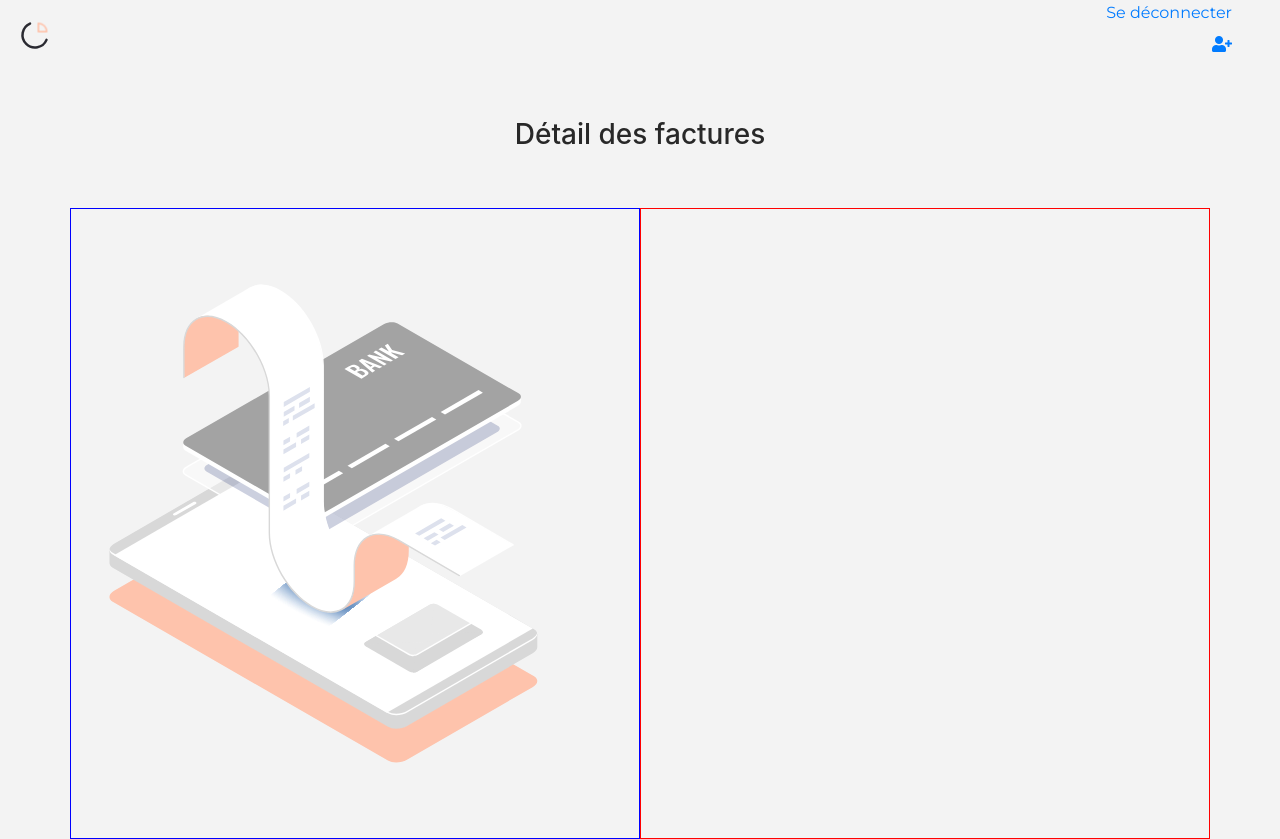
After one commit to Dream-Team-of-Sab/projet-coloc, a Flask app: template app/templates/detail_facture.html in a window 1280 px wide. The commit adds this page. Run offline with Flask 2, Linux system fonts and the light colour scheme; the template is opened without the code that fills it, so the values that code supplies are empty; some libraries are stand-ins or nearby versions.

Commit message:
creation view detail invoice

```diff
--- a/app/static/style.css
+++ b/app/static/style.css
@@ -544,6 +544,17 @@ PAGE INDEX
     margin-right: 25px;
 }
 
+ /* PAGE DETAIL FACTURES */
+
+.item1{
+    border: 1px solid blue;
+}
+
+.item2{
+    border: 1px solid red;
+}
+
+
 /* --------------------
 MEDIAS QUERIES
 -------------------- */
@@ -551,6 +562,10 @@ MEDIAS QUERIES
     .index-item{
         padding: 70px 40px 0px 40px;
     }
+}
 
-
+@media (max-width: 768px){
+    .item1{
+        display: none;
+    }
 }
--- /dev/null
+++ b/app/templates/detail_facture.html
@@ -0,0 +1,56 @@
+<!DOCTYPE html>
+<html lang="en">
+<head>
+    <meta charset="UTF-8">
+    <meta name="viewport" content="width=device-width, initial-scale=1.0">
+    <meta http-equiv="X-UA-Compatible" content="ie=edge">
+    <link rel="stylesheet" href="{{ url_for('static', filename='style.css')}}">
+    <link rel="stylesheet" href="https://use.fontawesome.com/releases/v5.6.3/css/all.css" integrity="sha384-UHRtZLI+pbxtHCWp1t77Bi1L4ZtiqrqD80Kn4Z8NTSRyMA2Fd33n5dQ8lWUE00s/" crossorigin="anonymous">
+    <!-- CDN de bootstrap -->
+    <link rel="stylesheet" href="https://stackpath.bootstrapcdn.com/bootstrap/4.3.1/css/bootstrap.min.css" integrity="sha384-ggOyR0iXCbMQv3Xipma34MD+dH/1fQ784/j6cY/iJTQUOhcWr7x9JvoRxT2MZw1T" crossorigin="anonymous">
+    <script src="https://code.jquery.com/jquery-3.3.1.slim.min.js" integrity="sha384-q8i/X+965DzO0rT7abK41JStQIAqVgRVzpbzo5smXKp4YfRvH+8abtTE1Pi6jizo" crossorigin="anonymous"></script>
+    <script src="https://cdnjs.cloudflare.com/ajax/libs/popper.js/1.14.7/umd/popper.min.js" integrity="sha384-UO2eT0CpHqdSJQ6hJty5KVphtPhzWj9WO1clHTMGa3JDZwrnQq4sF86dIHNDz0W1" crossorigin="anonymous"></script>
+    <script src="https://stackpath.bootstrapcdn.com/bootstrap/4.3.1/js/bootstrap.min.js" integrity="sha384-JjSmVgyd0p3pXB1rRibZUAYoIIy6OrQ6VrjIEaFf/nJGzIxFDsf4x0xIM+B07jRM" crossorigin="anonymous"></script>
+    <!-- Polices -->
+    <link href="https://fonts.googleapis.com/css?family=Montserrat&display=swap" rel="stylesheet">
+    <title>Détail des factures</title>
+</head>
+<body class="index">
+    <header class= "d-flex justify-content-between">
+        <div class="logo">
+            <a href="{{ url_for('index')}}">
+                <svg id="icon-pie-chart" xmlns="http://www.w3.org/2000/svg" width="50" height="50" viewBox="0 0 24 24"
+                        fill="none" stroke="#2a2a31" stroke-width="2" stroke-linecap="round" stroke-linejoin="round">
+                    <path d="M21.21 15.89A10 10 0 1 1 8 2.83"></path>
+                    <path class="chart-data" stroke="#FEC3AC" d="M22 12A10 10 0 0 0 12 2v10z"></path>
+                </svg>
+            </a>
+        </div>
+        <div>
+            <a href="{{ url_for('logout') }}" class="mt-5 mr-5">Se déconnecter</a>
+            <div class="d-flex justify-content-end mt-2 mr-5">
+                <a href ="{{ url_for('flat') }}"><i class="fas fa-user-plus add_person"></i> </a>
+            </div>
+        </div>
+    </header>
+
+    <div class="container detail">
+        <div class="row d-flex justify-content-center">
+            <h3 class="mt-5">Détail des factures</h3>
+        </div>
+        <div class="row detail_item d-flex justify-content-center mt-5">
+            <div class="col-12 col-lg-6 item1">
+                <img src="../static/img/add_bill.svg" alt="">
+            </div>
+            <div class="col-12 col-lg-6 item2">
+                <div class="row bf">
+
+                </div>
+            </div>
+        </div>
+
+
+    </div>
+
+</body>
+</html>
--- a/app/templates/login.html
+++ b/app/templates/login.html
@@ -32,7 +32,7 @@
                 <p class="text-center my-4">Vous avez déja un compte ? Identifiez-vous</p>
 
                 {% if error == True %}
-                <p>Les informations entrées ne sont valides</p>
+                <p class="text-center my-2">Les informations entrées ne sont valides</p>
                 {% endif%}
 
                 <div class="form-group">
```
Also changed, not shown: app/static/img/add_bill.svg (added).
